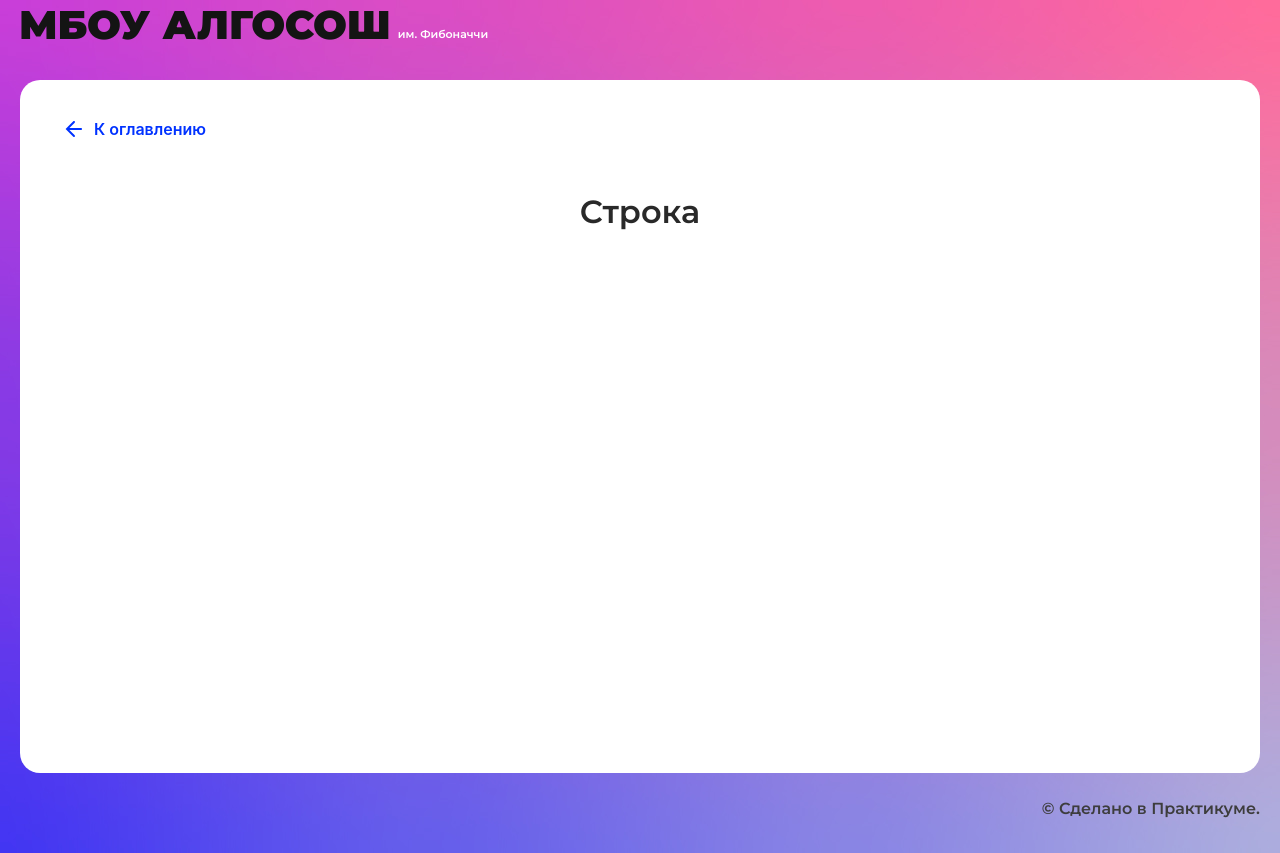
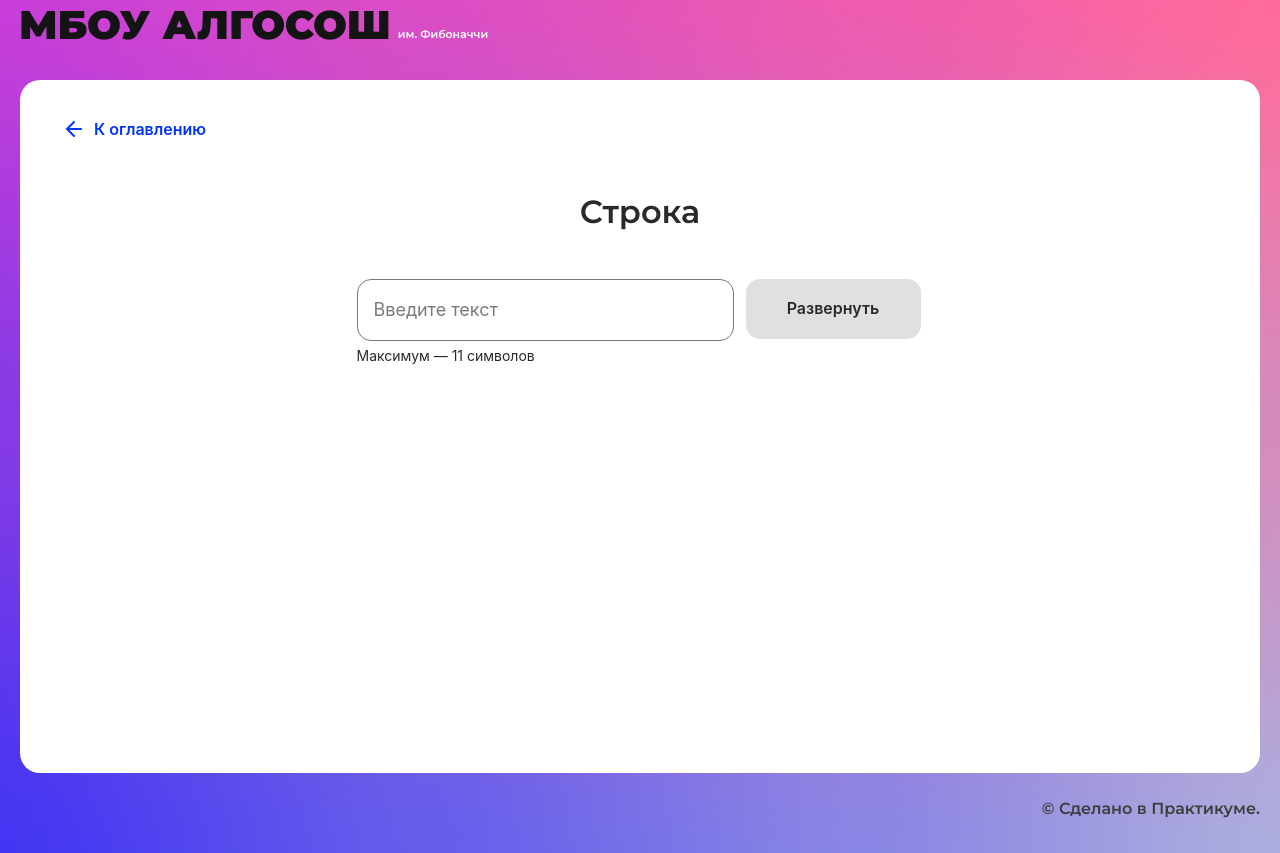
Before and after one commit to krekser37/algososhMy, a React (Create React App) app: page /recursion in a window 1280 px wide. Built offline with nearby package versions, Linux system fonts and the light colour scheme.

Commit message:
feat:string

```diff
--- /dev/null
+++ b/src/components/string/string.css
@@ -0,0 +1,28 @@
+.section {
+    display: grid;
+    column-gap: 12px;
+    row-gap: 4px;
+    grid-template-columns: 1fr 178px;
+    max-width: 567px;
+    margin: 0 auto;
+
+}
+
+.stringSubtitle{
+margin: 0;
+text-align: start;
+padding: 0;
+font-weight: 400;
+font-size: 14px;
+line-height: 22px;
+}
+
+.list{
+    display: flex;
+    list-style-type: none;
+    margin: 120px auto 0;
+    justify-content: center;
+    column-gap: 16px;
+    padding: 0;
+
+}
--- a/src/components/string/string.tsx
+++ b/src/components/string/string.tsx
@@ -1,10 +1,84 @@
-import React from "react";
+import React, { ChangeEvent, useState } from "react";
+import { Input } from "../ui/input/input";
+import { Button } from "../ui/button/button";
 import { SolutionLayout } from "../ui/solution-layout/solution-layout";
+import { Circle } from "../ui/circle/circle";
+import "./string.css";
+import { ElementStates } from "../../types/element-states";
+import { DELAY_IN_MS } from "../../constants/delays";
+import { delay } from "../../utils/utils";
+
+
+type TArray = {
+  value: string;
+  color: ElementStates;
+};
 
 export const StringComponent: React.FC = () => {
+  const [inputValue, setInputValue] = useState("");
+  const [reverseInputValue, setReverseInputValue] = useState<Array<TArray>>([]);
+  const [loader, setLoader]= useState(false);
+
+  const onChangeValue = (e: ChangeEvent<HTMLInputElement>) => {
+    setInputValue(e.target.value);
+  };
+
+  const onClick = () => {
+    const array = inputValue
+      .split("")
+      .map((value) => ({ value, color: ElementStates.Default }));
+    console.log(typeof array);
+    reverse(array);
+  };
+
+  const reverse = async (array:TArray[]) => {
+    setLoader(true);
+    const mid = Math.ceil(array.length / 2);
+    console.log(array);
+
+    console.log(array.length);
+    console.log(mid);
+    console.log(array[mid]);
+    for (let i=0; i <= mid; i++) {
+      let j = array.length -1-i;
+/*       console.log(array[array.length-1]); */
+      if (i !==mid /* && i!==mid */) {
+        array[i].color = ElementStates.Changing;
+        array[j].color = ElementStates.Changing;
+        setReverseInputValue([...array]);
+        await delay(DELAY_IN_MS);
+      }
+      swap(array, i, j);
+      array[i].color = ElementStates.Modified;
+      array[j].color = ElementStates.Modified;
+      setReverseInputValue([...array]);
+    }
+    setLoader(false);
+  };
+
+  const swap = (arr: TArray[], firstIndex: number, secondIndex: number): void => {
+    const temp = arr[firstIndex];
+    arr[firstIndex] = arr[secondIndex];
+    arr[secondIndex] = temp;
+  };
+
   return (
     <SolutionLayout title="Строка">
-
+      <section className="section">
+        <Input maxLength={11} value={inputValue} onChange={onChangeValue} />
+        <Button text="Развернуть" linkedList={"small"} onClick={onClick} isLoader={loader} disabled={!inputValue}/>
+        <p className="stringSubtitle">Максимум — 11 символов</p>
+      </section>
+      <ul className="list">
+        {reverseInputValue &&
+          reverseInputValue?.map((item, index) => {
+            return (
+              <li className="" key={index}>
+                <Circle letter={item.value} state={item.color} />
+              </li>
+            );
+          })}
+      </ul>
     </SolutionLayout>
   );
 };
--- /dev/null
+++ b/src/utils/utils.ts
@@ -0,0 +1,3 @@
+export const delay = (ms: number) => {
+    return new Promise(resolve => setTimeout(resolve, ms));
+};
```
